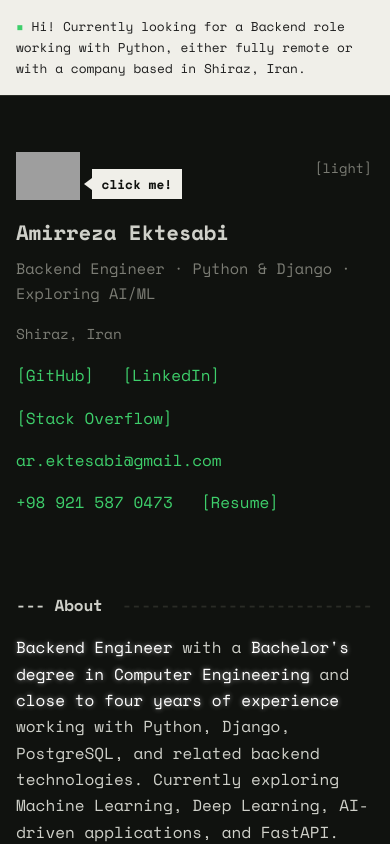
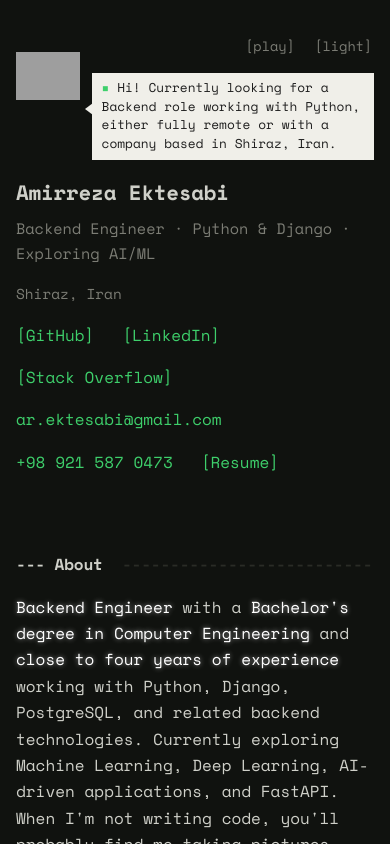
Before and after one commit to amirreza-ektesabi/amirreza-ektesabi.github.io, a plain HTML site: page index.html in a window 390 px wide. Both pictures are taken after a click on the button "Switch to dark theme". Shown: the top 844 px of the page. Drawn offline with nearby package versions, Linux system fonts and the light colour scheme; grey boxes are pictures that could not be loaded.

Commit message:
consolidate open-to-work status into avatar bubble and add Pydantic

```diff
--- a/index.html
+++ b/index.html
@@ -34,13 +34,6 @@
 </head>
 <body>
 
-  <!-- ============ Open to Work Banner ============ -->
-  <div id="open-to-work" class="open-to-work-banner">
-    <p>
-      <span class="banner-bullet">▪</span> Hi! Currently looking for a Backend role working with Python, either fully remote or with a company based in Shiraz, Iran.
-    </p>
-  </div>
-
   <main>
 
   <!-- ============ Header ============ -->
@@ -53,11 +46,14 @@
           alt="Amirreza Ektesabi"
           width="84"
         />
-        <div class="avatar-hint" id="avatar-hint">click me!</div>
+        <div class="avatar-bubble" id="avatar-bubble"><span class="bubble-bullet">▪</span> Hi! Currently looking for a Backend role working with Python, either fully remote or with a company based in Shiraz, Iran.</div>
       </div>
 
       <div class="header-buttons">
-        <button id="theme-toggle" class="theme-toggle" type="button" aria-pressed="false">
+        <button id="play-toggle" class="header-button" type="button" aria-pressed="false" aria-label="Play minesweeper">
+          [play]
+        </button>
+        <button id="theme-toggle" class="header-button" type="button" aria-pressed="false">
           [dark]
         </button>
       </div>
@@ -69,7 +65,6 @@
         <span id="ms-status" class="ms-status">mines: 0</span>
         <div class="ms-button-group">
           <button id="ms-replay" class="ms-replay" type="button">[replay]</button>
-          <button id="ms-close" class="ms-close" type="button" hidden>[close]</button>
         </div>
       </div>
       <div id="ms-board" class="ms-board"></div>
@@ -193,7 +188,7 @@
 
     <div class="skill-group">
       <p class="skill-group-title">Backend</p>
-      <p class="skill-list">Python · Django · Django REST Framework · Django Channels · Celery · WebSocket</p>
+      <p class="skill-list">Python · Django · Django REST Framework · Pydantic · Django Channels · Celery · WebSocket</p>
     </div>
 
     <div class="skill-group">
--- a/script.js
+++ b/script.js
@@ -53,11 +53,11 @@
   var boardEl = document.getElementById("ms-board");
   var statusEl = document.getElementById("ms-status");
   var replayEl = document.getElementById("ms-replay");
-  var msClose = document.getElementById("ms-close");
+  var playToggle = document.getElementById("play-toggle");
   var avatarEl = document.querySelector(".avatar");
-  var hintEl = document.getElementById("avatar-hint");
+  var bubbleEl = document.getElementById("avatar-bubble");
 
-  if (!msClose || !section || !boardEl || !statusEl || !replayEl || !avatarEl || !hintEl) return;
+  if (!playToggle || !section || !boardEl || !statusEl || !replayEl || !avatarEl || !bubbleEl) return;
 
   var cols = 0;
   var rows = 0;
@@ -69,7 +69,6 @@
   var revealedCount = 0;
   var flaggedCount = 0;
   var initialized = false;
-  var hintDismissed = false;
 
   function index(r, c) {
     return r * cols + c;
@@ -440,24 +439,22 @@
     if (isHidden) {
       section.removeAttribute("hidden");
       avatarEl.classList.add("ms-shrunk");
-      msClose.hidden = false;
-      hintDismissed = true;
-      hintEl.hidden = true;
+      playToggle.textContent = "[close]";
+      playToggle.setAttribute("aria-pressed", "true");
+      playToggle.setAttribute("aria-label", "Close minesweeper");
+      bubbleEl.hidden = true;
       startGame();
     } else {
       section.setAttribute("hidden", "");
       avatarEl.classList.remove("ms-shrunk");
-      msClose.hidden = true;
-      if (!hintDismissed) hintEl.hidden = false;
+      playToggle.textContent = "[play]";
+      playToggle.setAttribute("aria-pressed", "false");
+      playToggle.setAttribute("aria-label", "Play minesweeper");
+      bubbleEl.hidden = false;
     }
   }
 
-  msClose.addEventListener("click", function (e) {
-    e.stopPropagation();
-    toggleSection();
-  });
-
-  avatarEl.addEventListener("click", function () {
+  playToggle.addEventListener("click", function () {
     if (!initialized) startGame();
     toggleSection();
   });
--- a/style.css
+++ b/style.css
@@ -19,8 +19,8 @@
   --space-4: 3rem;
   --space-5: 4.5rem;
 
-  --banner-bg: #10120f;
-  --banner-text: #f0efe9;
+  --bubble-bg: #10120f;
+  --bubble-text: #f0efe9;
 }
 
 [data-theme="dark"] {
@@ -34,8 +34,8 @@
   --border: #2a2c26;
   --border-faded: rgba(42, 44, 38, 0.35);
 
-  --banner-bg: #f0efe9;
-  --banner-text: #1e1e1e;
+  --bubble-bg: #f0efe9;
+  --bubble-text: #1e1e1e;
 }
 
 /* ==========================================================================
@@ -150,37 +150,6 @@ section:first-of-type {
 }
 
 /* ==========================================================================
-   Open to Work Banner
-   ========================================================================== */
-
-.open-to-work-banner {
-  width: 100%;
-  padding: var(--space-2) var(--space-2);
-  background: var(--surface);
-  background: var(--banner-bg);
-  color: var(--banner-text);
-  border-bottom: 1px solid var(--border);
-  margin-bottom: var(--space-3);
-  font-size: 0.8rem;
-}
-
-.open-to-work-banner p {
-  margin: 0 auto;
-  max-width: 50ch;
-  min-width: 320px;
-}
-
-.banner-bullet {
-  color: var(--accent);
-}
-
-@media (min-width: 900px) {
-  .open-to-work-banner p {
-    max-width: 70ch;
-  }
-}
-
-/* ==========================================================================
    Header
    ========================================================================== */
 
@@ -195,7 +164,6 @@ section:first-of-type {
   gap: var(--space-2);
 }
 
-/* The hidden attribute must win even over author display rules (e.g. img) */
 [hidden] {
   display: none !important;
 }
@@ -203,11 +171,8 @@ section:first-of-type {
 .avatar {
   width: 84px;
   height: auto;
-  cursor: pointer;
 }
 
-/* While the minesweeper is open, shrink the avatar to the button-row height
-   instead of hiding it */
 .avatar.ms-shrunk {
   width: auto;
   height: 28px;
@@ -219,20 +184,22 @@ section:first-of-type {
   gap: 0.75rem;
 }
 
-.avatar-hint {
+.avatar-bubble {
   position: relative;
-  background: var(--banner-bg);
-  color: var(--background);
+  background: var(--bubble-bg);
+  color: var(--bubble-text);
   font-family: inherit;
   font-size: 0.8rem;
-  font-weight: 700;
-  padding: 0.35em 0.75em;
+  font-weight: 400;
+  line-height: 1.45;
+  padding: 0.5em 0.75em;
   border-radius: 0;
-  white-space: nowrap;
+  max-width: min(48ch, 100%);
+  white-space: normal;
   transform: translateY(8px);
 }
 
-.avatar-hint::before {
+.avatar-bubble::before {
   content: "";
   position: absolute;
   left: -8px;
@@ -240,17 +207,11 @@ section:first-of-type {
   transform: translateY(-50%);
   border-width: 6px 8px 6px 0;
   border-style: solid;
-  border-color: transparent var(--banner-bg) transparent transparent;
+  border-color: transparent var(--bubble-bg) transparent transparent;
 }
 
-@media (max-width: 480px) {
-  .avatar-hint::before {
-    border-width: 6px 8px 6px 0;
-    border-color: transparent var(--banner-bg) transparent transparent;
-    left: -8px;
-    top: 50%;
-    transform: translateY(-50%);
-  }
+.bubble-bullet {
+  color: var(--accent);
 }
 
 .header-links {
@@ -261,10 +222,10 @@ section:first-of-type {
 }
 
 /* ==========================================================================
-   Theme toggle
+   Header buttons (play, theme toggle)
    ========================================================================== */
 
-.theme-toggle {
+.header-button {
   appearance: none;
   background: none;
   border: none;
@@ -277,11 +238,11 @@ section:first-of-type {
   white-space: nowrap;
 }
 
-.theme-toggle:hover {
+.header-button:hover {
   color: var(--accent);
 }
 
-.theme-toggle:focus-visible {
+.header-button:focus-visible {
   outline: 1px dashed var(--accent);
   outline-offset: 3px;
 }
@@ -289,7 +250,7 @@ section:first-of-type {
 .header-buttons {
   display: flex;
   gap: var(--space-2);
-  margin-left: auto; /* stay right-aligned even when the avatar is hidden */
+  margin-left: auto;
 }
 
 /* ==========================================================================
@@ -481,8 +442,7 @@ em {
   font-size: 1rem;
 }
 
-.ms-replay,
-.ms-close {
+.ms-replay {
   font-size: 0.85rem;
   padding: 0.2rem 0.1rem;
   margin-top: 0.15rem;
@@ -494,8 +454,7 @@ em {
   border: none;
 }
 
-.ms-replay:hover,
-.ms-close:hover {
+.ms-replay:hover {
   color: var(--accent);
 }
 
@@ -521,7 +480,6 @@ em {
   font-weight: 700;
   cursor: pointer;
   line-height: 1;
-  /* faster taps on mobile (no double-tap-zoom delay) */
   touch-action: manipulation;
   border-right: 1px solid var(--border);
   border-bottom: 1px solid var(--border);
@@ -562,7 +520,6 @@ em {
   background: #e24b4a;
 }
 
-/* On a win, highlight the revealed mine cells with the main accent color */
 .ms-board.win .ms-cell.mine {
   background: var(--accent);
 }
@@ -607,6 +564,38 @@ em {
 
   .avatar {
     width: 64px;
+    margin-top: 1.5rem;
+  }
+
+  .avatar.ms-shrunk {
+    margin-top: 0.35rem;
+  }
+
+  .header-top {
+    position: relative;
+    align-items: flex-start;
+  }
+
+  .header-buttons {
+    position: absolute;
+    top: 0.15rem;
+    right: 0;
+  }
+
+  .avatar-row {
+    align-items: flex-start;
+  }
+
+  .avatar-bubble {
+    flex: 1;
+    max-width: none;
+    margin-top: 2.8rem;
+    transform: none;
+  }
+
+  .avatar-bubble::before {
+    top: 2.25rem;
+    left: -7px;
   }
 
   section {
```
